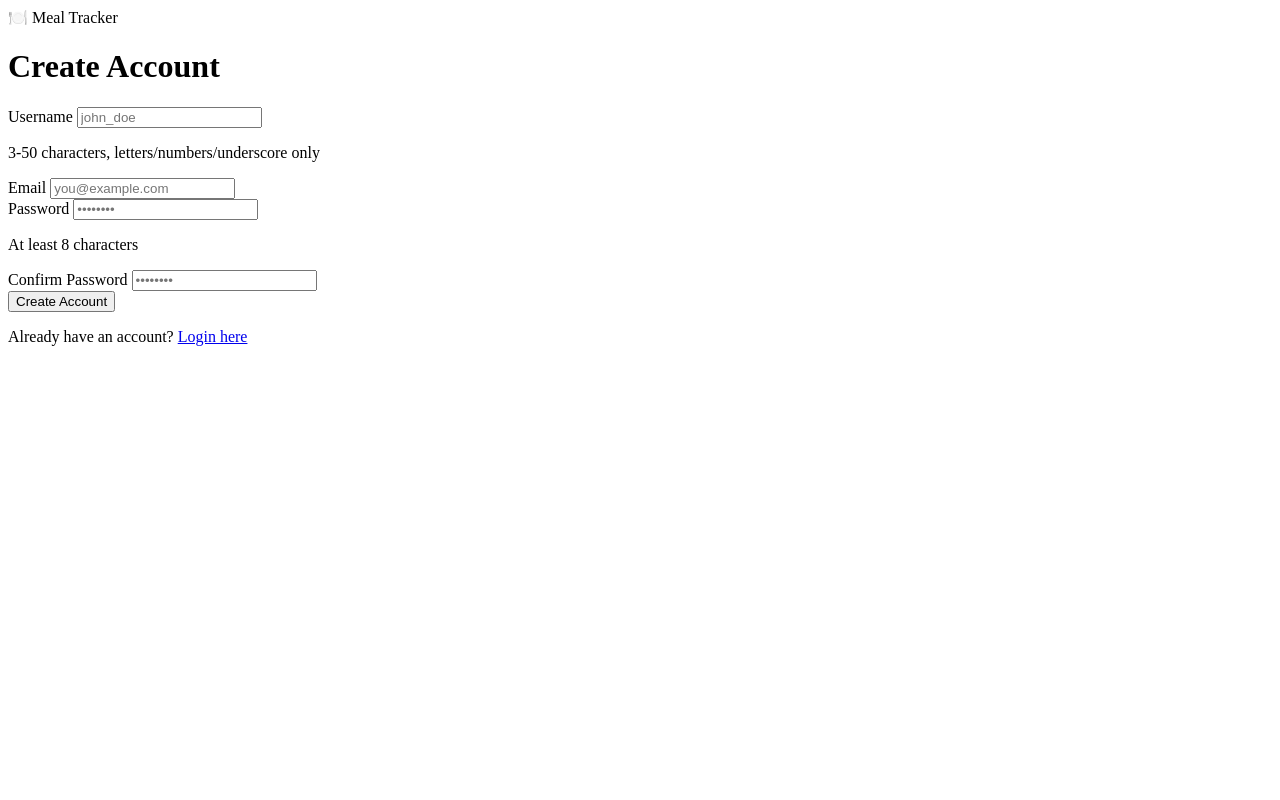
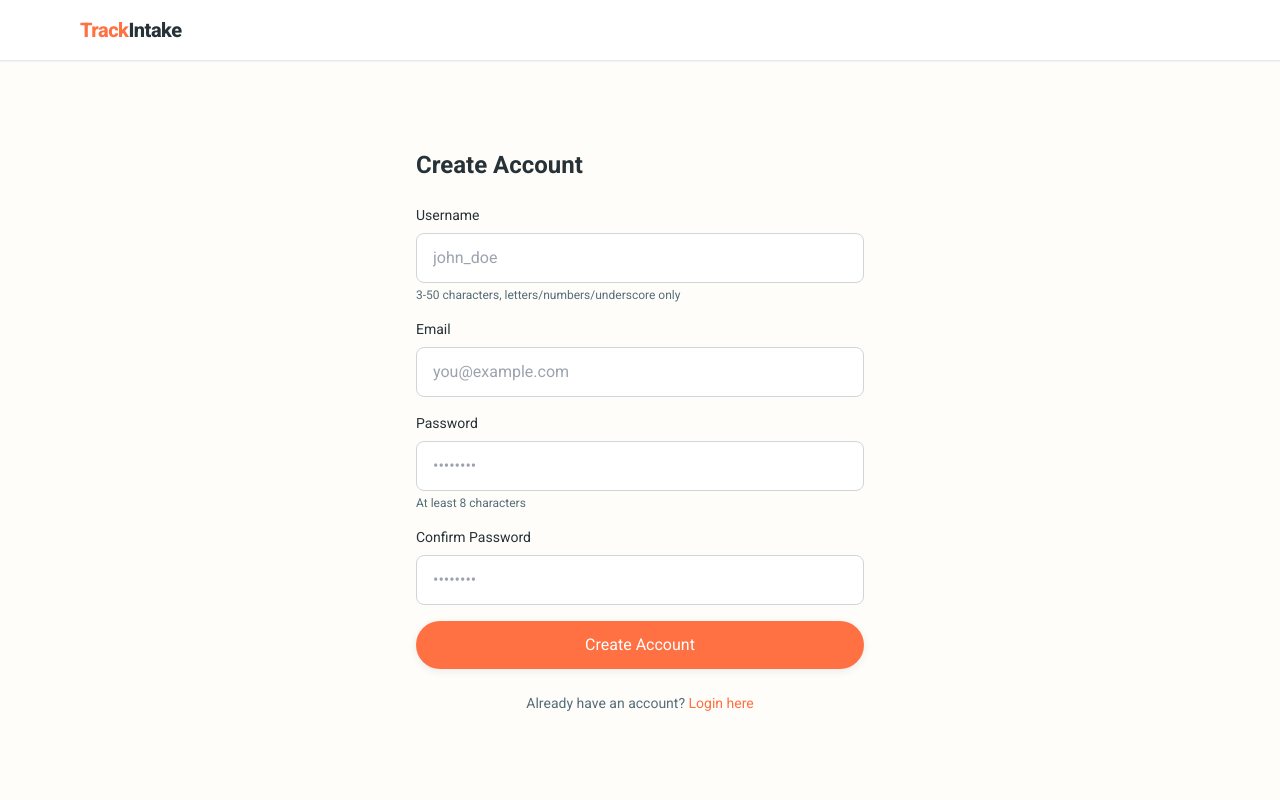
Before and after one commit to GopalKarankar/mealsystem, a Django app: page /register in a window 1280 px wide. Run offline with Django 5.2, Linux system fonts and the light colour scheme; some libraries are stand-ins or nearby versions.

Commit message:
feat: Implement design-system reskin (CLAUDE.md brand specs + trackintake.co.in visual language)
- Fix Tailwind CDN bug: <link rel="stylesheet"> → <script src=...> (unblocks all utility classes)
- Add tailwind.config with custom color tokens (brand orange, cream, error, success) and font/shadow extensions
- Create shared navbar partial with bipartite "Track"+"Intake" wordmark (orange + dark)
- Reskin all 3 templates (dashboard, login, register) with brand palette, rounded-2xl cards, and proper heading/body colors
- Update dashboard.js: rebuild stat cards with icon chips; render meal cards with tinted confidence badges (green/orange/rose)
- Update toasts to solid error/success colors with shadows; add recording state (red + pulse) to Record button
- Update nutrition.js and macroChart.js with brand-harmonious color palette
- Fix Google Sign-In script placement (was outside template blocks, now in extra_scripts)
- Fix login.html markup: <button> → <div> for google-signin (GSI injects iframe)
- Delete unused static/css/style.css (dead Tailwind directives, no build step)
- Visual verification: login, register pages render correctly with new design system

Co-Authored-By: Claude Haiku 4.5 <noreply@anthropic.com>

```diff
--- a/static/css/style.css
+++ /dev/null
@@ -1,4 +0,0 @@
-/* Main styles will be added here */
-@tailwind base;
-@tailwind components;
-@tailwind utilities;
--- a/static/js/macroChart.js
+++ b/static/js/macroChart.js
@@ -22,8 +22,8 @@ class MacroChart {
       labels: ['Protein', 'Carbs', 'Fats'],
       datasets: [{
         data: [proteinCals, carbsCals, fatsCals],
-        backgroundColor: ['#F97316', '#3B82F6', '#D97706'],
-        borderColor: ['#EA580C', '#1E40AF', '#B45309'],
+        backgroundColor: ['#FF7043', '#0369A1', '#D97706'],
+        borderColor: ['#E64A19', '#075985', '#B45309'],
         borderWidth: 2,
       }],
     };
--- a/static/js/nutrition.js
+++ b/static/js/nutrition.js
@@ -25,8 +25,8 @@ function calculateMacroPercentages(totals) {
 
 function getMacroColor(macroName) {
   const colors = {
-    protein: '#F97316',   // Orange
-    carbs: '#3B82F6',     // Blue
+    protein: '#FF7043',   // Brand orange
+    carbs: '#0369A1',     // Info blue
     fats: '#D97706',      // Gold
     fiber: '#A8B8A8',     // Gray-green
   };
@@ -35,8 +35,14 @@ function getMacroColor(macroName) {
 
 function getConfidenceColor(score) {
   if (score > 0.90) return '#2E7D32';  // Green
-  if (score >= 0.70) return '#F97316'; // Orange
-  return '#D32F2F';                    // Red
+  if (score >= 0.70) return '#FF7043'; // Brand orange
+  return '#D64444';                    // Error red
+}
+
+function getConfidenceTintClass(score) {
+  if (score > 0.90) return 'bg-green-100 text-green-700';
+  if (score >= 0.70) return 'bg-orange-100 text-orange-700';
+  return 'bg-rose-100 text-rose-700';
 }
 
 function formatMacroBreakdown(totals) {
--- a/templates/base.html
+++ b/templates/base.html
@@ -4,26 +4,44 @@
     <meta charset="UTF-8">
     <meta name="viewport" content="width=device-width, initial-scale=1.0">
     <title>{% block title %}Meal Tracker{% endblock %}</title>
-    <link href="https://cdn.tailwindcss.com" rel="stylesheet">
+
+    <!-- Google Fonts -->
+    <link rel="preconnect" href="https://fonts.googleapis.com">
+    <link rel="preconnect" href="https://fonts.gstatic.com" crossorigin>
+    <link href="https://fonts.googleapis.com/css2?family=Roboto:wght@400;700;800&display=swap" rel="stylesheet">
+
+    <!-- Tailwind CSS -->
+    <script src="https://cdn.tailwindcss.com"></script>
+    <script>
+        tailwind.config = {
+            theme: {
+                extend: {
+                    colors: {
+                        'brand-orange': '#FF7043',
+                        heading: '#263238',
+                        body: '#546E7A',
+                        cream: '#FFFDF9',
+                        'cream-alt': '#FAF3EB',
+                        error: '#D64444',
+                        success: '#2E7D32',
+                    },
+                    fontFamily: {
+                        sans: ['Roboto', 'ui-sans-serif', 'system-ui', '-apple-system', 'Segoe UI', 'Helvetica', 'Arial', 'sans-serif'],
+                    },
+                    boxShadow: {
+                        card: '0 2px 8px rgba(0,0,0,0.08)',
+                        hover: '0 4px 12px rgba(0,0,0,0.12)',
+                        modal: '0 8px 24px rgba(0,0,0,0.15)',
+                    },
+                },
+            },
+        };
+    </script>
+
+    <!-- Chart.js -->
     <script src="https://cdnjs.cloudflare.com/ajax/libs/Chart.js/3.9.1/chart.min.js"></script>
-    <style>
-        :root {
-            --color-primary-white: #FFFFFF;
-            --color-primary-black: #1A1A1A;
-            --color-primary-gray: #F5F5F5;
-            --color-border-light: #E0E0E0;
-            --color-macro-protein: #F97316;
-            --color-macro-carbs: #3B82F6;
-            --color-macro-fats: #D97706;
-            --color-macro-fiber: #A8B8A8;
-            --color-status-success: #2E7D32;
-            --color-status-warning: #F97316;
-            --color-status-error: #D32F2F;
-            --color-status-info: #3B82F6;
-        }
-    </style>
 </head>
-<body class="bg-primary-gray">
+<body class="bg-cream font-sans">
     {% block content %}{% endblock %}
 
     <!-- Core JS files -->
--- /dev/null
+++ b/templates/partials/_navbar.html
@@ -0,0 +1,10 @@
+<nav class="sticky top-0 z-10 bg-white border-b border-gray-200 shadow-sm">
+  <div class="max-w-6xl mx-auto px-4 py-4 flex items-center {% if show_logout %}justify-between{% else %}justify-center sm:justify-start{% endif %}">
+    <a href="/" class="flex items-center">
+      <span class="text-xl font-extrabold tracking-tight text-brand-orange">Track</span><span class="text-xl font-extrabold tracking-tight text-heading">Intake</span>
+    </a>
+    {% if show_logout %}
+    <button onclick="logout()" class="text-sm font-medium text-body hover:text-heading focus:outline-none focus:ring-2 focus:ring-brand-orange focus:ring-offset-2 rounded">Logout</button>
+    {% endif %}
+  </div>
+</nav>
--- a/templates/register.html
+++ b/templates/register.html
@@ -3,29 +3,23 @@
 {% block title %}Sign Up - Meal Tracker{% endblock %}
 
 {% block content %}
-<div class="min-h-screen flex flex-col bg-white">
-  <!-- Navbar -->
-  <nav class="sticky top-0 z-10 bg-white border-b border-gray-200 shadow-sm">
-    <div class="max-w-6xl mx-auto px-4 py-4 flex items-center justify-center sm:justify-start">
-      <span class="text-2xl" role="img" aria-label="Fork and plate">🍽️</span>
-      <span class="ml-2 text-xl font-bold tracking-tight text-gray-900">Meal Tracker</span>
-    </div>
-  </nav>
+<div class="min-h-screen flex flex-col bg-cream">
+  {% include "partials/_navbar.html" %}
 
   <!-- Registration Form -->
   <main class="flex-1 flex items-center justify-center px-4 py-12">
     <div class="w-full max-w-md">
-      <h1 class="text-2xl font-bold mb-6 text-gray-900">Create Account</h1>
+      <h1 class="text-2xl font-bold mb-6 text-heading">Create Account</h1>
 
       <!-- Error message -->
-      <div id="error-message" class="mb-4 p-4 bg-red-50 border border-red-300 rounded-md text-red-700 text-sm hidden" role="alert" aria-live="polite">
+      <div id="error-message" class="mb-4 p-4 bg-error/10 border border-error/30 rounded-lg text-error text-sm hidden" role="alert" aria-live="polite">
         <p id="error-text"></p>
       </div>
 
       <!-- Registration Form -->
       <form id="register-form" class="space-y-4">
         <div>
-          <label for="username" class="block text-sm font-medium text-gray-900 mb-2">Username</label>
+          <label for="username" class="block text-sm font-medium text-heading mb-2">Username</label>
           <input
             id="username"
             type="text"
@@ -34,58 +28,58 @@
             maxlength="50"
             pattern="[a-zA-Z0-9_]+"
             placeholder="john_doe"
-            class="w-full px-4 py-3 min-h-11 border border-gray-300 rounded-md bg-white text-gray-900 placeholder-gray-400 focus:outline-none focus:ring-2 focus:ring-gray-900 focus:ring-offset-2 transition-all"
+            class="w-full px-4 py-3 min-h-11 border border-gray-300 rounded-lg bg-white text-heading placeholder-gray-400 focus:outline-none focus:ring-2 focus:ring-brand-orange focus:ring-offset-2 transition-all"
           />
-          <p class="text-xs text-gray-500 mt-1">3-50 characters, letters/numbers/underscore only</p>
+          <p class="text-xs text-body mt-1">3-50 characters, letters/numbers/underscore only</p>
         </div>
 
         <div>
-          <label for="email" class="block text-sm font-medium text-gray-900 mb-2">Email</label>
+          <label for="email" class="block text-sm font-medium text-heading mb-2">Email</label>
           <input
             id="email"
             type="email"
             required
             placeholder="you@example.com"
-            class="w-full px-4 py-3 min-h-11 border border-gray-300 rounded-md bg-white text-gray-900 placeholder-gray-400 focus:outline-none focus:ring-2 focus:ring-gray-900 focus:ring-offset-2 transition-all"
+            class="w-full px-4 py-3 min-h-11 border border-gray-300 rounded-lg bg-white text-heading placeholder-gray-400 focus:outline-none focus:ring-2 focus:ring-brand-orange focus:ring-offset-2 transition-all"
           />
         </div>
 
         <div>
-          <label for="password" class="block text-sm font-medium text-gray-900 mb-2">Password</label>
+          <label for="password" class="block text-sm font-medium text-heading mb-2">Password</label>
           <input
             id="password"
             type="password"
             required
             minlength="8"
             placeholder="••••••••"
-            class="w-full px-4 py-3 min-h-11 border border-gray-300 rounded-md bg-white text-gray-900 placeholder-gray-400 focus:outline-none focus:ring-2 focus:ring-gray-900 focus:ring-offset-2 transition-all"
+            class="w-full px-4 py-3 min-h-11 border border-gray-300 rounded-lg bg-white text-heading placeholder-gray-400 focus:outline-none focus:ring-2 focus:ring-brand-orange focus:ring-offset-2 transition-all"
           />
-          <p class="text-xs text-gray-500 mt-1">At least 8 characters</p>
+          <p class="text-xs text-body mt-1">At least 8 characters</p>
         </div>
 
         <div>
-          <label for="confirmPassword" class="block text-sm font-medium text-gray-900 mb-2">Confirm Password</label>
+          <label for="confirmPassword" class="block text-sm font-medium text-heading mb-2">Confirm Password</label>
           <input
             id="confirmPassword"
             type="password"
             required
             placeholder="••••••••"
-            class="w-full px-4 py-3 min-h-11 border border-gray-300 rounded-md bg-white text-gray-900 placeholder-gray-400 focus:outline-none focus:ring-2 focus:ring-gray-900 focus:ring-offset-2 transition-all"
+            class="w-full px-4 py-3 min-h-11 border border-gray-300 rounded-lg bg-white text-heading placeholder-gray-400 focus:outline-none focus:ring-2 focus:ring-brand-orange focus:ring-offset-2 transition-all"
           />
         </div>
 
         <button
           type="submit"
           id="submit-btn"
-          class="w-full px-4 py-3 min-h-11 bg-gray-900 text-white font-medium rounded-md hover:bg-opacity-90 disabled:opacity-50 disabled:cursor-not-allowed transition-all"
+          class="w-full px-4 py-3 min-h-11 bg-brand-orange text-white font-medium rounded-full shadow-card hover:shadow-hover hover:brightness-95 disabled:opacity-50 disabled:cursor-not-allowed transition-all focus:outline-none focus:ring-2 focus:ring-brand-orange focus:ring-offset-2"
         >
           Create Account
         </button>
       </form>
 
       <!-- Login link -->
-      <p class="mt-6 text-center text-sm text-gray-600">
-        Already have an account? <a href="/login" class="text-gray-900 font-medium hover:underline">Login here</a>
+      <p class="mt-6 text-center text-sm text-body">
+        Already have an account? <a href="/login" class="text-brand-orange font-medium hover:text-brand-orange/80">Login here</a>
       </p>
     </div>
   </main>
```
Also changed, not shown: CLAUDE.md (+35 -10 lines), static/js/dashboard.js (+38 -44 lines), templates/dashboard.html (+12 -21 lines), templates/login.html (+11 -30 lines).
